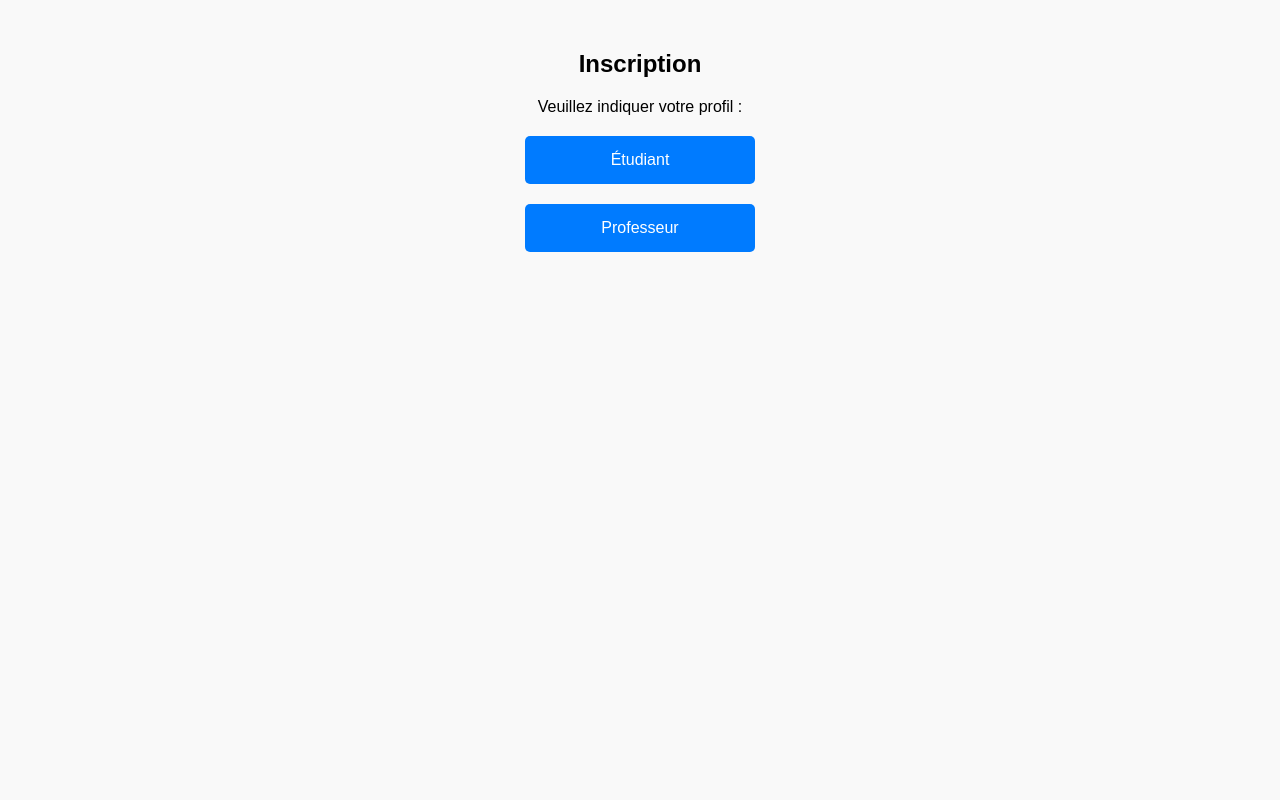
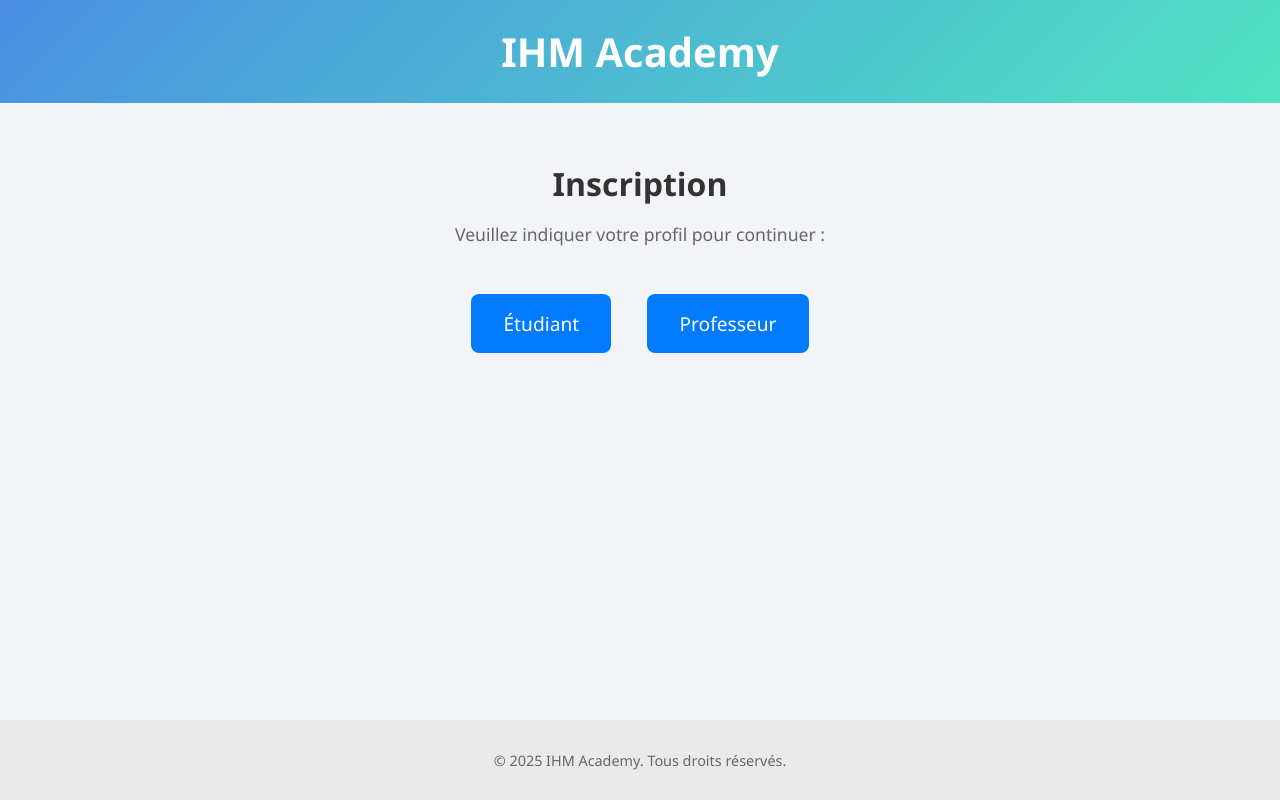
Before and after one commit to imanehib/Interface_LLM, a Django app: template myproject/accounts/templates/registration/signup_choice.html in a window 1280 px wide. Run offline with Django 5.2, Linux system fonts and the light colour scheme; the template is opened without the code that fills it, so the values that code supplies are empty.

Commit message:
Amélioration de la page user choice

```diff
--- a/myproject/accounts/templates/registration/signup_choice.html
+++ b/myproject/accounts/templates/registration/signup_choice.html
@@ -3,34 +3,78 @@
 <head>
   <meta charset="UTF-8">
   <meta name="viewport" content="width=device-width, initial-scale=1.0">
-  <title>Choix d'inscription</title>
+  <title>Choix d'inscription - IHM Academy</title>
   <style>
     body {
-      font-family: Arial, sans-serif;
-      background: #f9f9f9;
+      font-family: 'Segoe UI', Tahoma, Geneva, Verdana, sans-serif;
+      margin: 0;
+      padding: 0;
+      background: #f2f4f8;
+      display: flex;
+      flex-direction: column;
+      min-height: 100vh;
+    }
+    header {
+      background: linear-gradient(135deg, #4A90E2, #50E3C2);
+      padding: 1.5rem;
       text-align: center;
-      margin-top: 50px;
+      color: white;
+    }
+    header h1 {
+      margin: 0;
+      font-size: 2.5rem;
+    }
+    main {
+      flex: 1;
+      padding: 2rem;
+      text-align: center;
+    }
+    main h2 {
+      font-size: 2rem;
+      margin-bottom: 1rem;
+      color: #333;
+    }
+    main p {
+      font-size: 1.1rem;
+      margin-bottom: 2rem;
+      color: #666;
     }
     .button {
-      display: block;
-      width: 200px;
-      margin: 20px auto;
-      padding: 15px;
-      font-size: 16px;
+      display: inline-block;
+      padding: 1rem 2rem;
+      margin: 1rem;
+      font-size: 1.2rem;
+      color: white;
       background-color: #007BFF;
-      color: #fff;
       text-decoration: none;
-      border-radius: 5px;
+      border-radius: 8px;
+      transition: background-color 0.3s ease, transform 0.3s ease;
     }
     .button:hover {
       background-color: #0056b3;
+      transform: scale(1.05);
+    }
+    footer {
+      background: #eaeaea;
+      text-align: center;
+      padding: 1rem;
+      font-size: 0.9rem;
+      color: #666;
     }
   </style>
 </head>
 <body>
-  <h2>Inscription</h2>
-  <p>Veuillez indiquer votre profil :</p>
-  <a href="{% url 'accounts:student_signup' %}" class="button">Étudiant</a>
-  <a href="{% url 'accounts:professor_signup' %}" class="button">Professeur</a>
+  <header>
+    <h1>IHM Academy</h1>
+  </header>
+  <main>
+    <h2>Inscription</h2>
+    <p>Veuillez indiquer votre profil pour continuer :</p>
+    <a href="{% url 'accounts:student_signup' %}" class="button">Étudiant</a>
+    <a href="{% url 'accounts:professor_signup' %}" class="button">Professeur</a>
+  </main>
+  <footer>
+    <p>&copy; 2025 IHM Academy. Tous droits réservés.</p>
+  </footer>
 </body>
 </html>
```
